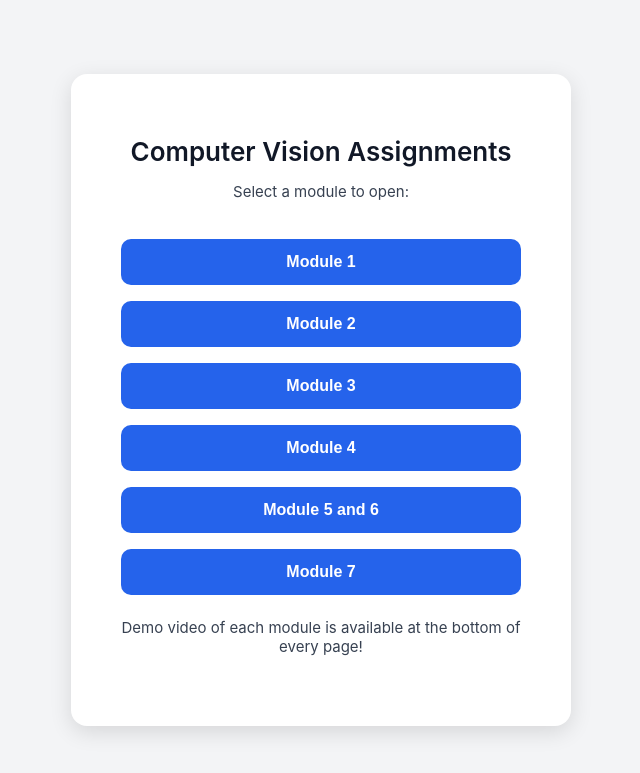
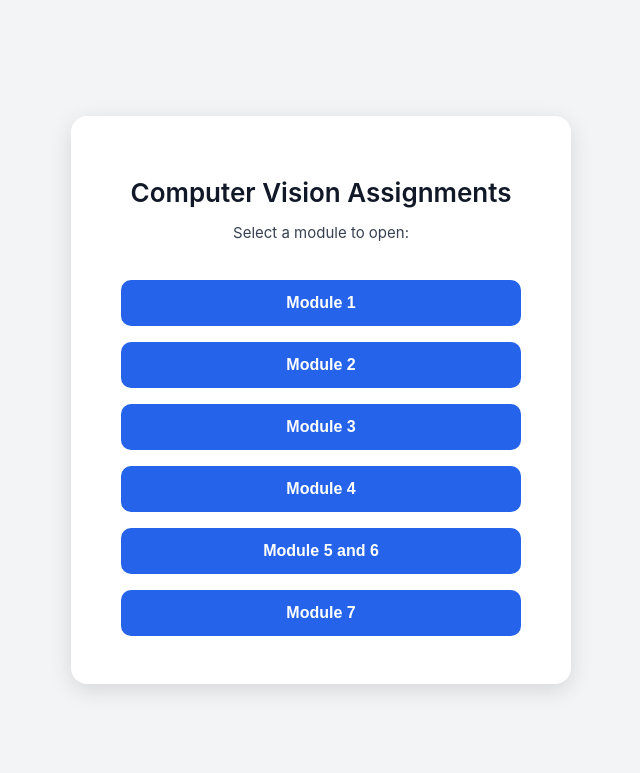
Before and after one commit to shruthi0103/Computer-Vision, a Flask app: page /home in a window 1280 px wide. Shown: the top 773 px of the page, without its empty margins (319-959 px from the left). Run offline with Flask 3, Linux system fonts and the light colour scheme; the visitor is signed in with stand-in values (Sample User, id 1).

Commit message:
Remove notification from home.html
Removed demo video notification from the home page.

```diff
--- a/templates/home.html
+++ b/templates/home.html
@@ -78,7 +78,7 @@
     <button onclick="location.href='/module4'">Module 4</button>
     <button onclick="location.href='/module6'">Module 5 and 6</button>
     <button onclick="location.href='/module7'">Module 7</button>
-    <p>Demo video of each module is available at the bottom of every page!</p>
+
   </div>
 
 </body>
```
